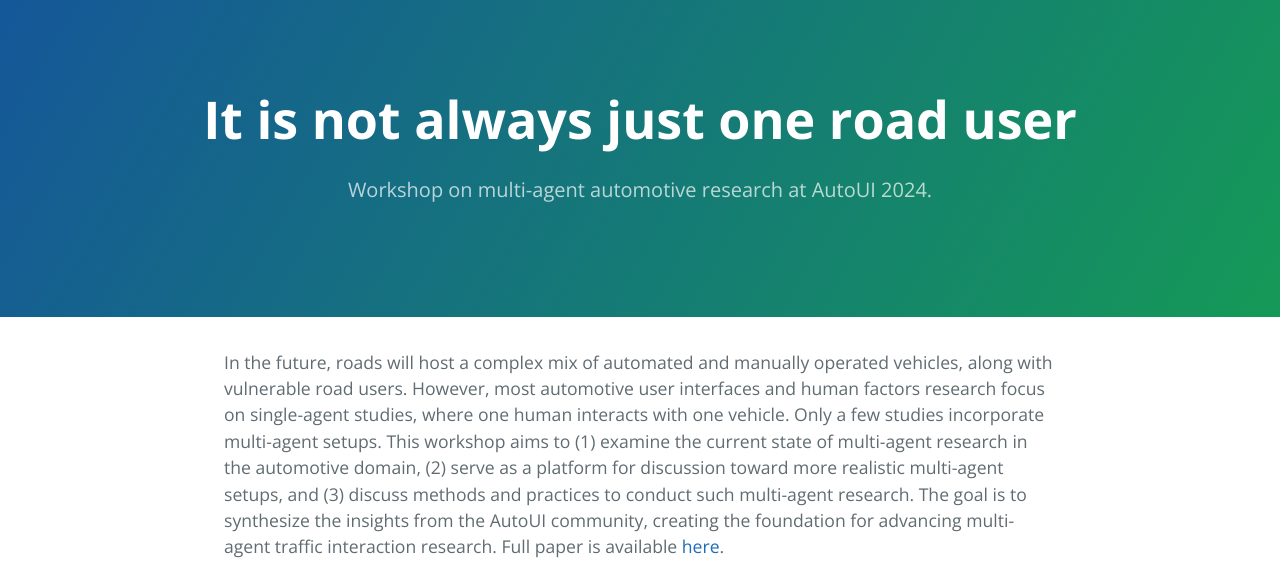
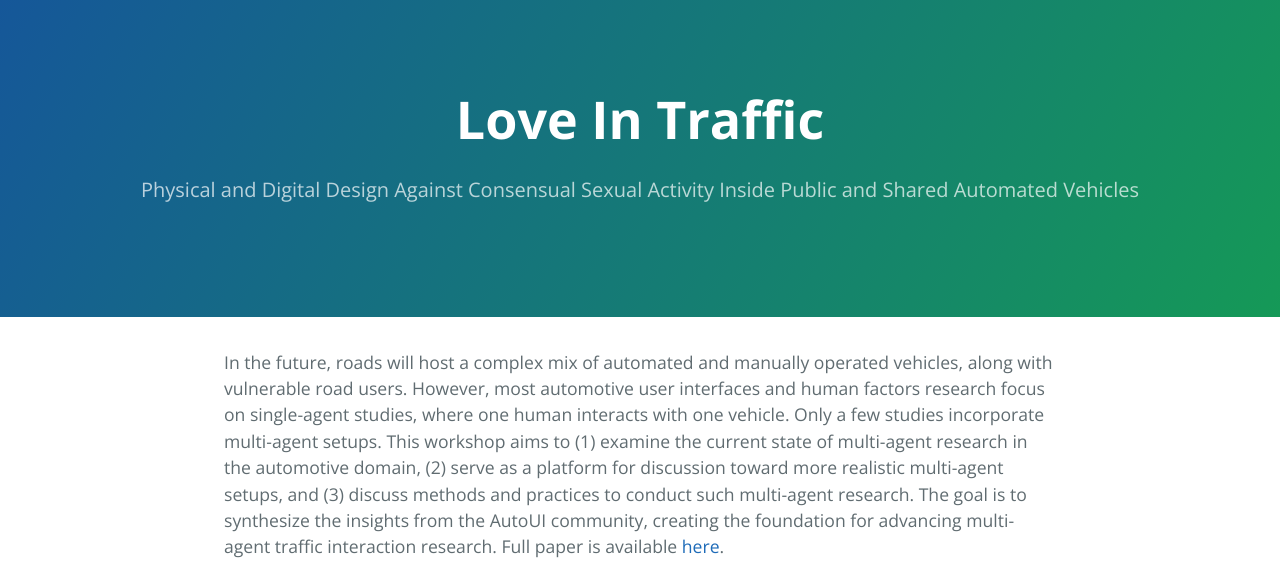
Before and after one commit to love-in-traffic/love-in-traffic.github.io, a Jekyll site: the page built from index.md, in a window 1280 px wide and 900 px high, cut to the strip 0-573 px from the top of the window. Built offline with Jekyll 4.4.1, drawn with Linux system fonts in a browser that asks for light colours.

Commit message:
Update _config.yml

```diff
--- a/_config.yml
+++ b/_config.yml
@@ -1,5 +1,4 @@
-title: It is not always just one road user
-description: Workshop on multi-agent automotive research at AutoUI 2024.
+title: Love In Traffic
+description: Physical and Digital Design Against Consensual Sexual Activity Inside Public and Shared Automated Vehicles
 show_downloads: false
-google_analytics: G-8BL0XYF2HZ
 theme: jekyll-theme-cayman
```
